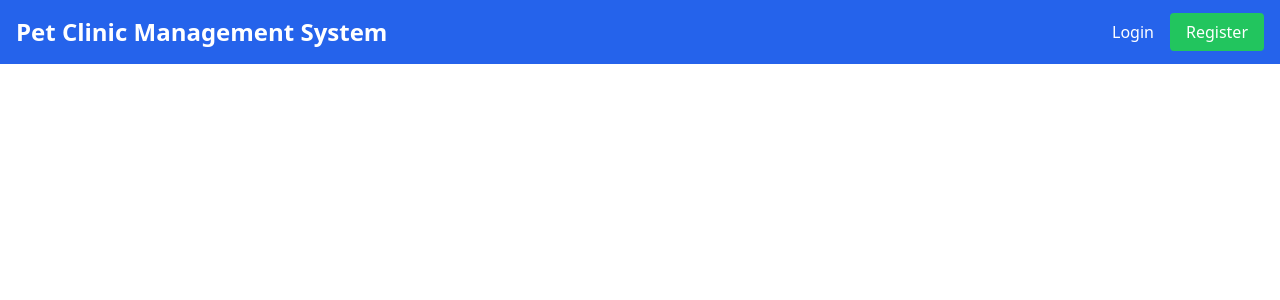
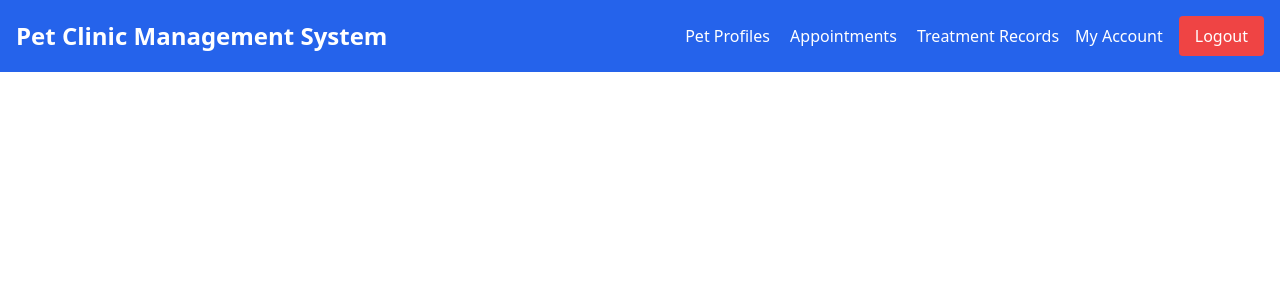
Before and after one commit to clairelcy4/IFN636_Assessment, a React (Create React App) app in the folder frontend/: page / in a window 1280 px wide. Shown: the top 300 px of the page. Built offline with nearby package versions, Linux system fonts and the light colour scheme.

Commit message:
add backdoor login for testing, now including Navbar, Login, Register pages

```diff
--- a/frontend/src/components/Navbar.jsx
+++ b/frontend/src/components/Navbar.jsx
@@ -2,7 +2,13 @@ import { Link, useNavigate } from "react-router-dom";
 import { useAuth } from "../context/AuthContext";
 
 const Navbar = () => {
-  const { user, logout } = useAuth();
+  // recover after testing
+  // const { user, logout } = useAuth();
+
+  // test only
+  const { logout } = useAuth(); // temp
+  const user = {}; // temp
+
   const navigate = useNavigate();
 
   const handleLogout = () => {
```
